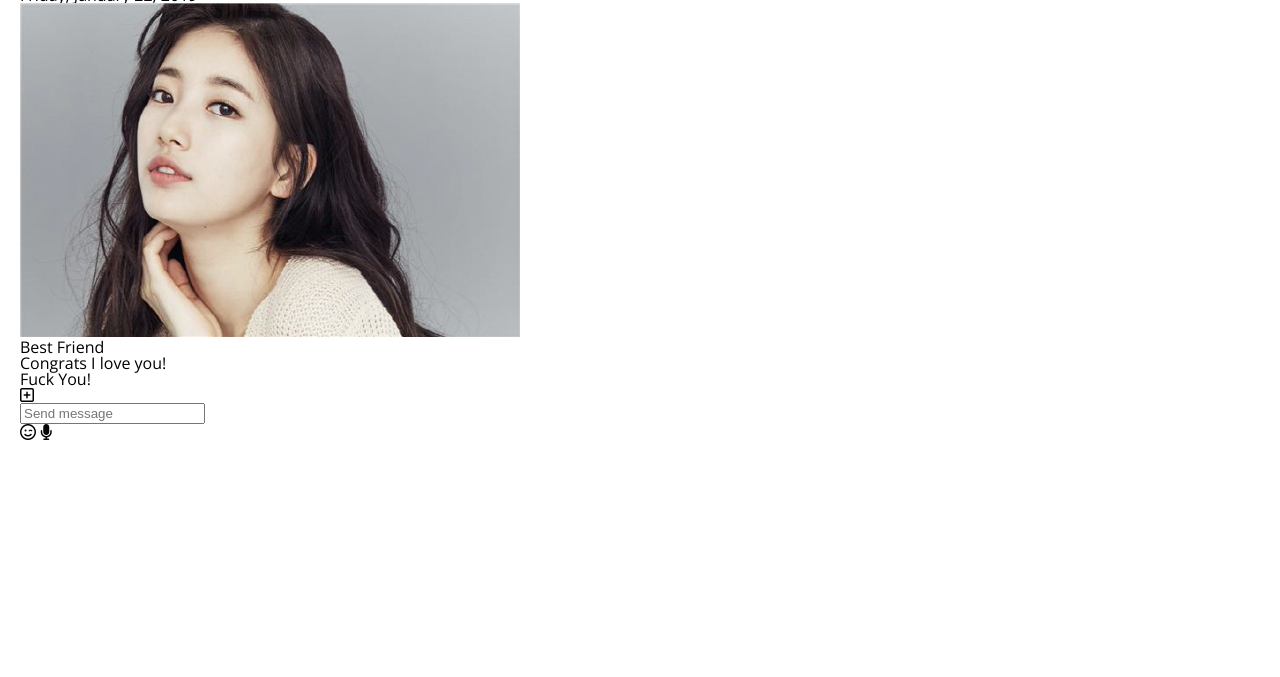
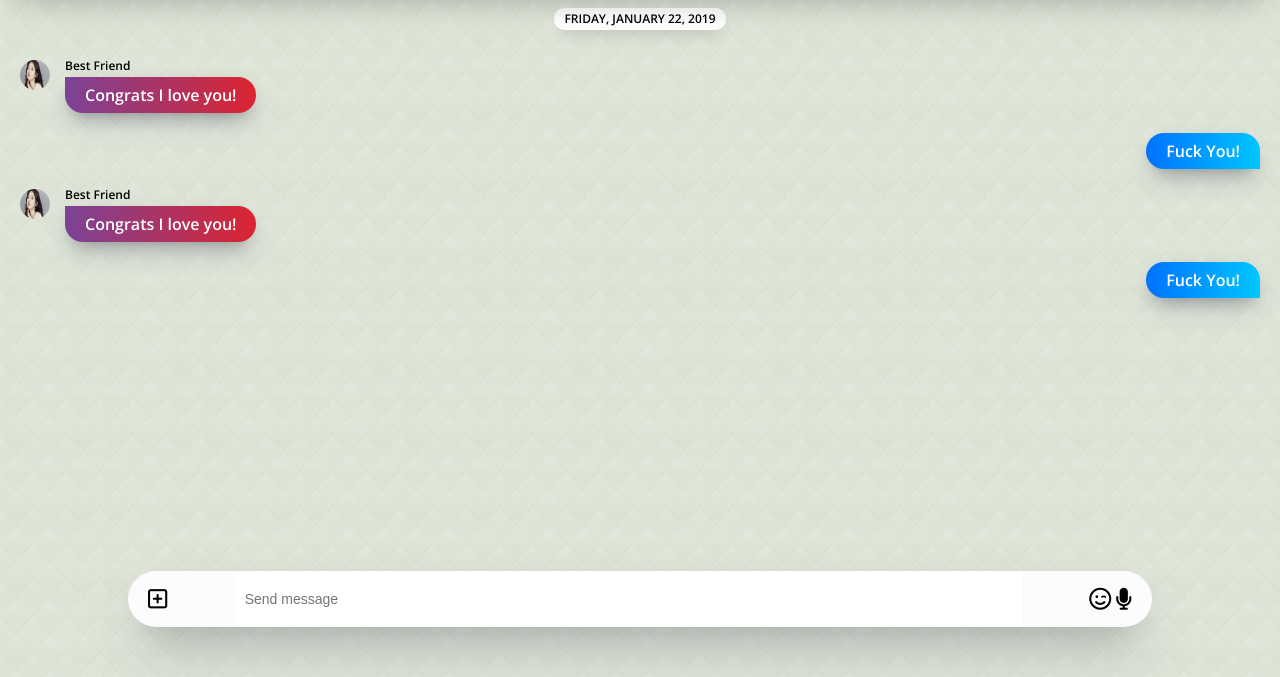
Before and after one commit to sjh0302/kakao-clone-v2.0, a plain HTML site: page chat.html in a window 1280 px wide. Shown: the part 123-800 px from the top of the page. Drawn offline with nearby package versions, Linux system fonts and the light colour scheme.

Commit message:
create & update
create - chat.css, settings.css, chatBg.png
update - chat.html, styles.css, find.html, friends.html, index.html

```diff
--- /dev/null
+++ b/CSS/chat.css
@@ -0,0 +1,129 @@
+.header-wrapper {
+  position: fixed;
+  top: 0px;
+  width: 100%;
+  padding: 10px 0px;
+  background-color: white;
+  box-shadow: 0 18px 36px -18px rgba(0, 0, 0, 0.3),
+    0 -12px 36px -8px rgba(0, 0, 0, 0.025);
+}
+
+.chats-body .header,
+.chats-body .status-bar {
+  padding: 0px 20px;
+}
+
+.chats-body {
+  padding: 5px 0;
+  padding-top: 100px;
+  background-image: url(../images/chatBg.png);
+  min-height: 100vh;
+}
+
+.chat__write {
+  position: fixed;
+  bottom: 50px;
+  width: 80%;
+  margin: 0 auto;
+  left: 0;
+  right: 0;
+  display: flex;
+  justify-content: space-between;
+  align-items: center;
+  background-color: #fcfcfc;
+  padding: 0px 20px;
+  border-radius: 40px;
+  box-shadow: 0 30px 60px -12px rgba(50, 50, 93, 0.25),
+    0 18px 36px -18px rgba(0, 0, 0, 0.3), 0 -12px 36px -8px rgba(0, 0, 0, 0.025);
+}
+
+.chat__write i {
+  font-size: 22px;
+}
+
+.chat__write-column:nth-child(2) {
+  width: 80%;
+}
+
+.chat__write-column input {
+  padding: 20px 10px;
+  width: 100%;
+  border: none;
+  font-size: 14px;
+}
+
+.chat__write-column input:focus {
+  outline: none;
+}
+
+.chat-screen .chat__messages {
+  border-top: 1px solid #f7f7f7;
+  display: flex;
+  flex-direction: column;
+  align-items: center;
+  justify-content: center;
+  padding: 0px 20px;
+  padding-top: 30px;
+}
+
+.chat__messages .chat__timestamp {
+  background-color: white;
+  font-size: 12px;
+  padding: 5px 10px;
+  border-radius: 10px;
+  margin-bottom: 30px;
+  box-shadow: rgba(0, 0, 0, 0.3) 0px 8px 16px -8px,
+    rgba(0, 0, 0, 0.024) 0px -6px 16px -6px;
+  text-transform: uppercase;
+  font-weight: 700;
+}
+
+.message {
+  display: flex;
+  align-items: flex-start;
+  margin-bottom: 20px;
+}
+
+.incoming-message {
+  align-self: flex-start;
+}
+
+.sent-message {
+  align-self: flex-end;
+}
+
+.incoming-message img {
+  width: 30px;
+  height: 30px;
+  border-radius: 15px;
+  margin-right: 15px;
+}
+
+.message .message__bubble {
+  background-color: white;
+  display: block;
+  box-shadow: rgba(50, 50, 93, 0.25) 0px 13px 27px -5px,
+    rgba(0, 0, 0, 0.3) 0px 8px 16px -8px,
+    rgba(0, 0, 0, 0.024) 0px -6px 16px -6px;
+  padding: 10px 20px;
+  border-radius: 20px;
+  color: white;
+  font-weight: 600;
+}
+
+.incoming-message .message__author {
+  margin-bottom: 5px;
+  display: block;
+  font-weight: 600;
+  font-size: 12px;
+}
+
+.incoming-message .message__bubble {
+  border-top-left-radius: 0px;
+  background-image: linear-gradient(to right, #7b4397, #dc2430);
+}
+
+.sent-message .message__bubble {
+  border-bottom-right-radius: 0px;
+  background-image: linear-gradient(to left, #00c6ff, #0072ff);
+}
--- /dev/null
+++ b/CSS/settings.css
@@ -0,0 +1,22 @@
+.settings .settings__sections {
+  padding: 30px 0px;
+  border-top: 1px solid #f7f7f7;
+}
+
+.settings__setting .settings__icon {
+  font-size: 20px;
+  margin-right: 20px;
+}
+
+.settings__setting .settings__title {
+  font-size: 22px;
+  font-weight: 300;
+}
+
+.settings .settings__setting {
+  margin-bottom: 30px;
+}
+
+.settings .settings__setting:last-child {
+  margin-bottom: 0;
+}
--- a/CSS/styles.css
+++ b/CSS/styles.css
@@ -1,4 +1,4 @@
-@import url("https://fonts.googleapis.com/css2?family=Open+Sans:wght@400;600&display=swap");
+@import url("https://fonts.googleapis.com/css2?family=Open+Sans:wght@300:400;600&display=swap");
 @import "reset.css";
 @import "status-bar.css";
 @import "header.css";
@@ -7,6 +7,8 @@
 @import "friends.css";
 @import "find.css";
 @import "more.css";
+@import "settings.css";
+@import "chat.css";
 
 * {
   box-sizing: border-box;
--- a/chat.html
+++ b/chat.html
@@ -10,7 +10,8 @@
     <link rel="stylesheet" href="css/styles.css" />
     <title>Chat | Kakao Clone</title>
   </head>
-  <body>
+  <body class="chats-body">
+    <div class="header-wrapper">
       <div class="status-bar">
         <div class="status-bar__column">
           <span class="status-bar__clock">13:54</span>
@@ -40,26 +41,43 @@
           </span>
         </div>
       </header>
+    </div>
 
-    <main class="chat">
+    <main class="chat-screen">
       <ul class="chat__messages">
         <span class="chat__timestamp">Friday, January 22, 2019</span>
         <li class="incoming-message message">
           <img src="images/avatar.jpg" class="m-avatar message__avatar" />
           <div class="message__content">
             <span class="message__author">Best Friend</span>
-            <div class="message__bubble">
+            <span class="message__bubble">
               Congrats I love you!
+            </span>
           </div>
+        </li>
+        <li class="sent-message message">
+          <span class="message__timestamp"></span>
+          <div class="message__content">
+            <span class="message__bubble">
+              Fuck You!
+            </span>
           </div>
-          <span class="message__timestamp"></span>
         </li>
         <li class="incoming-message message">
+          <img src="images/avatar.jpg" class="m-avatar message__avatar" />
+          <div class="message__content">
+            <span class="message__author">Best Friend</span>
+            <span class="message__bubble">
+              Congrats I love you!
+            </span>
+          </div>
+        </li>
+        <li class="sent-message message">
           <span class="message__timestamp"></span>
           <div class="message__content">
-            <div class="message__bubble">
+            <span class="message__bubble">
               Fuck You!
-            </div>
+            </span>
           </div>
         </li>
       </ul>
```
Also changed, not shown: find.html (+1 -1 lines), friends.html (+1 -1 lines), index.html (+1 -1 lines), images/chatBg.png (added), 1 other file. Lines whose indentation alone changed are shown as unchanged.
